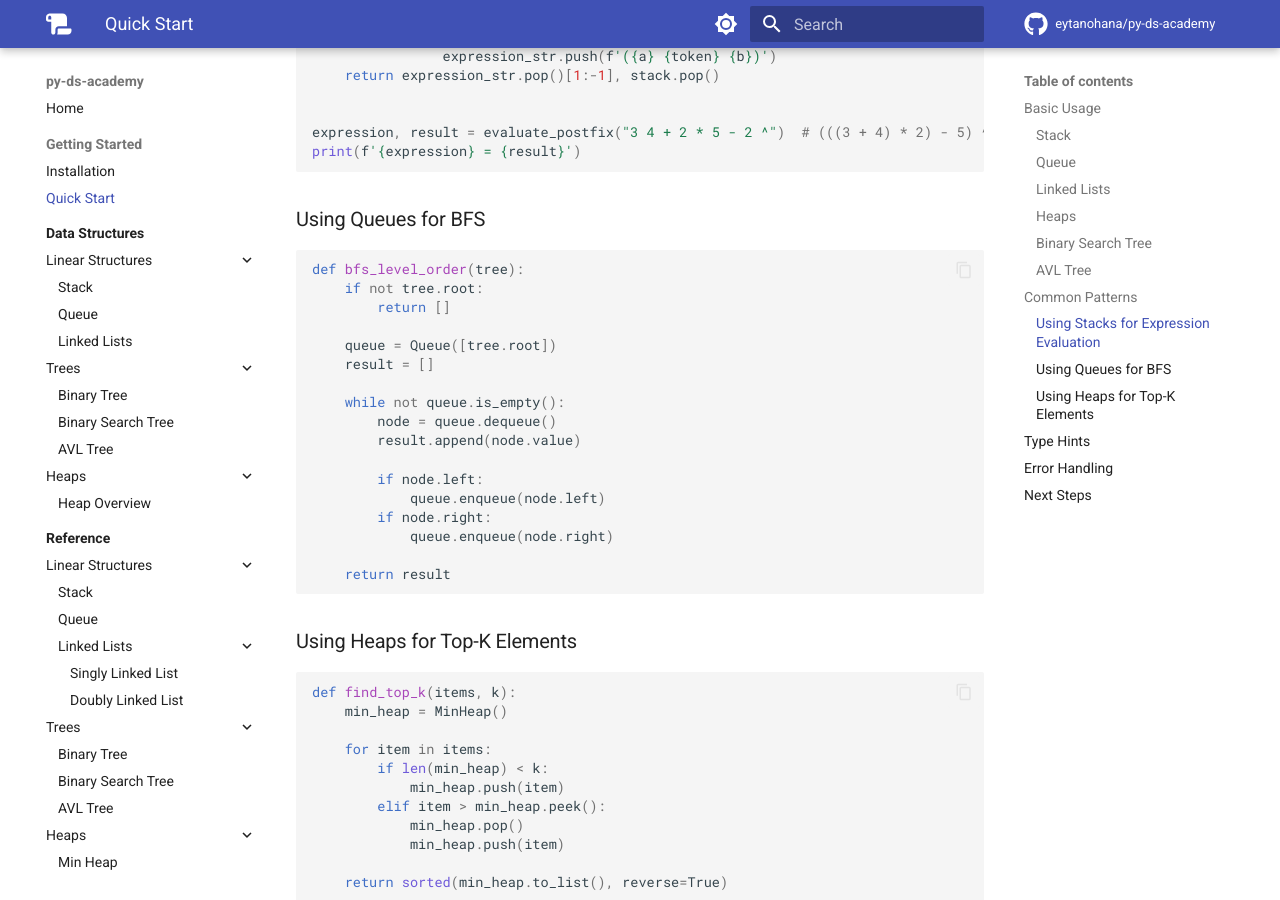
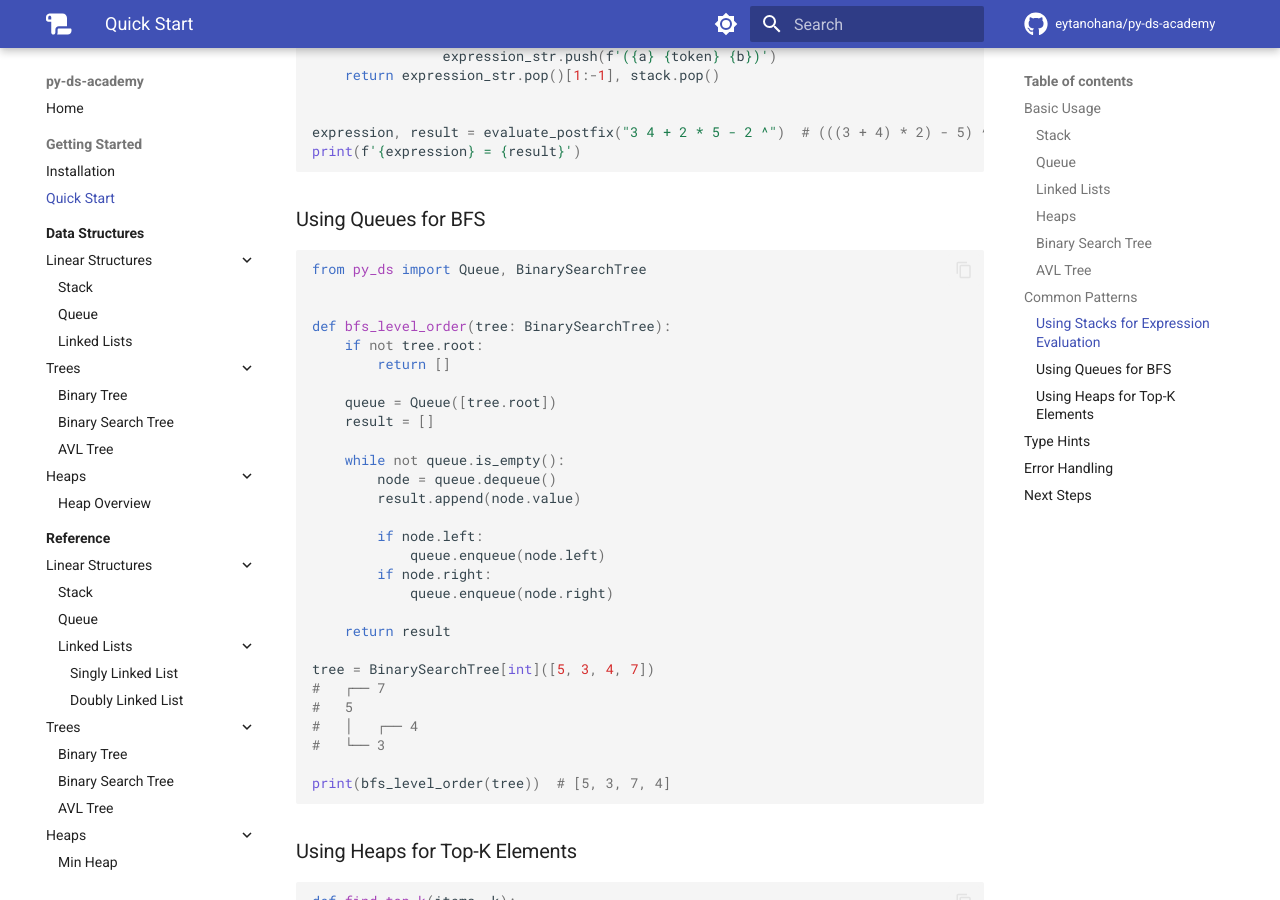
Before and after one commit to eytanohana/py-ds-academy, an MkDocs documentation site: the page built from docs/getting-started/quickstart.md, in a window 1280 px wide and 900 px high, scrolled down 4141 px. Built offline with MkDocs 1.6.1 and Material for MkDocs 9.7.7, drawn with Linux system fonts in a browser that asks for light colours; comment, search, counter and statistics services are not loaded; the version menu is left out.

Commit message:
fix queue with bst example

````diff
--- a/docs/getting-started/quickstart.md
+++ b/docs/getting-started/quickstart.md
@@ -214,7 +214,10 @@ print(f'{expression} = {result}')
 ### Using Queues for BFS
 
 ```python
-def bfs_level_order(tree):
+from py_ds import Queue, BinarySearchTree
+
+
+def bfs_level_order(tree: BinarySearchTree):
     if not tree.root:
         return []
 
@@ -231,6 +234,14 @@ def bfs_level_order(tree):
             queue.enqueue(node.right)
 
     return result
+
+tree = BinarySearchTree[int]([5, 3, 4, 7])
+#   ┌── 7
+#   5
+#   │   ┌── 4
+#   └── 3
+
+print(bfs_level_order(tree))  # [5, 3, 7, 4]
 ```
 
 ### Using Heaps for Top-K Elements
````
